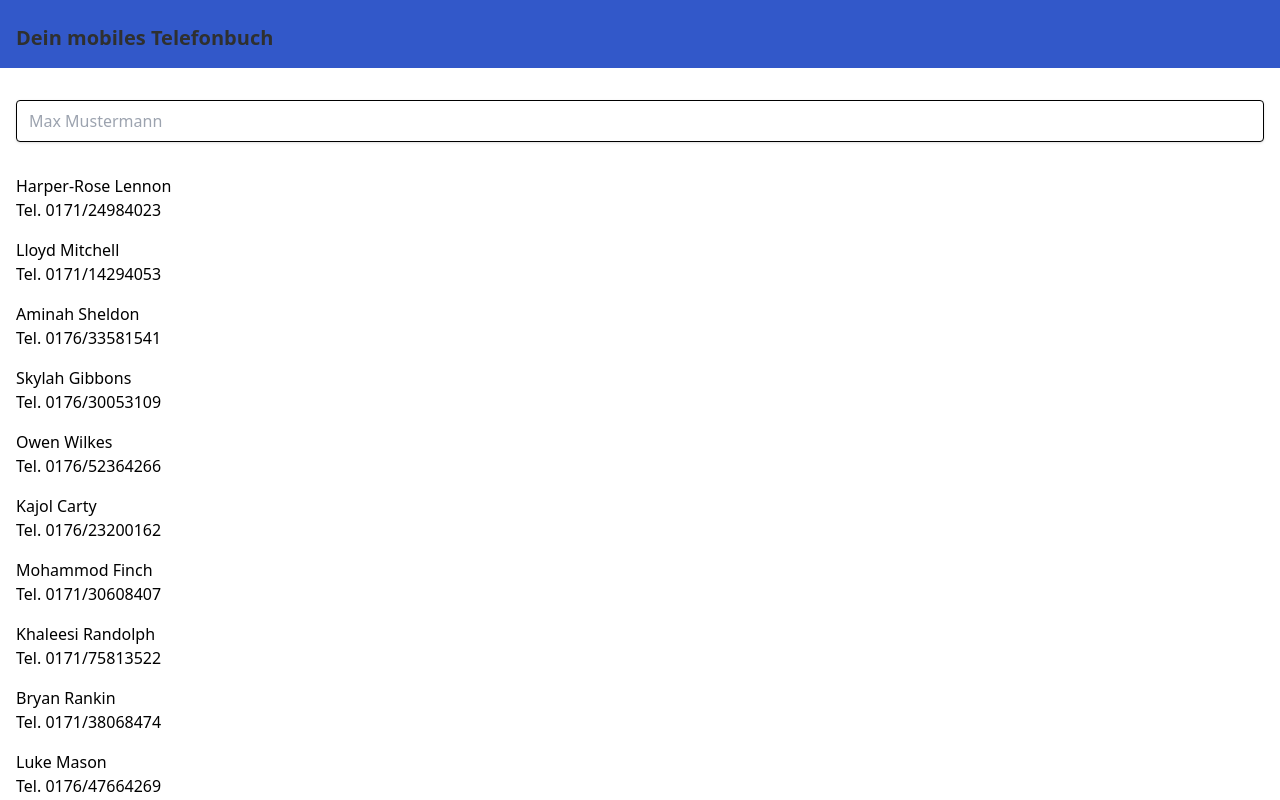
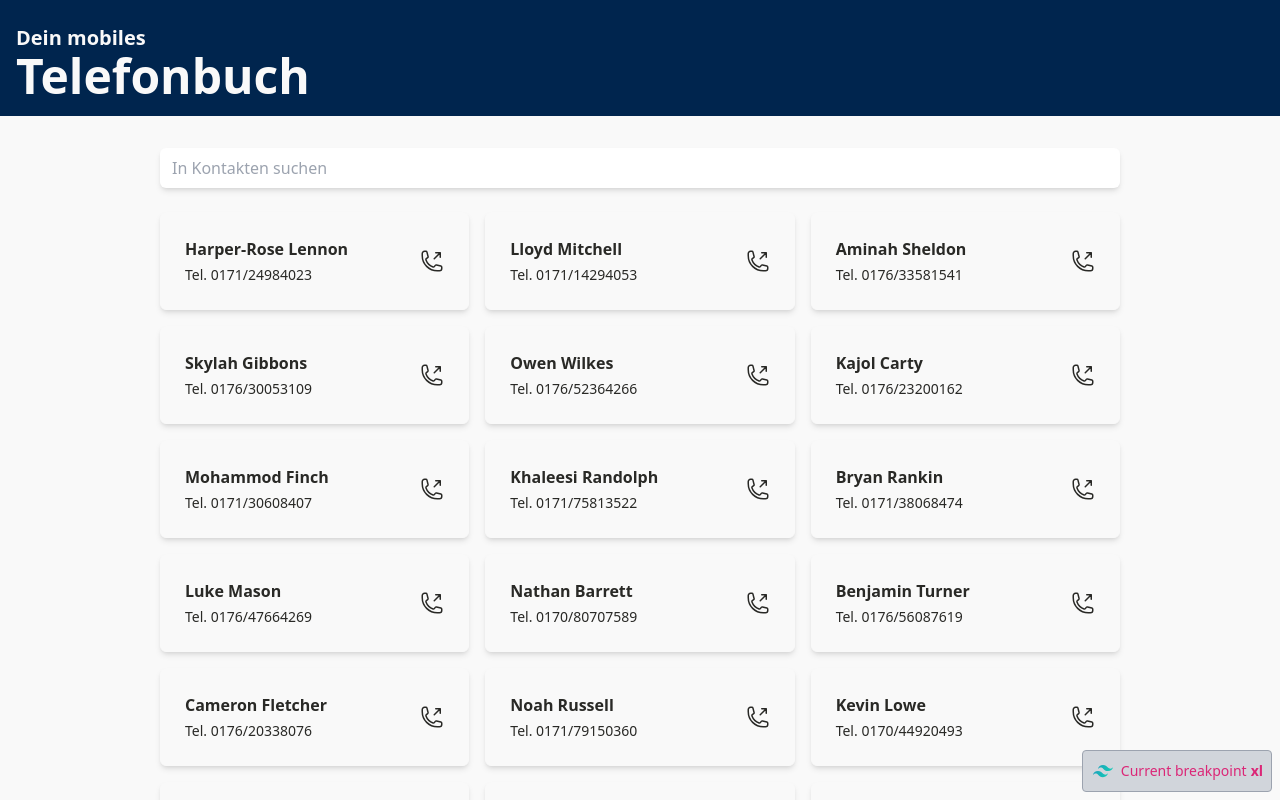
Before and after one commit to vinccenttt/phone-book, a React (Create React App) app: page / in a window 1280 px wide. Shown: the top 800 px of the page. Built offline with nearby package versions, Linux system fonts and the light colour scheme.

Commit message:
feat: added styling

```diff
--- a/package.json
+++ b/package.json
@@ -3,6 +3,7 @@
   "version": "0.1.0",
   "private": true,
   "dependencies": {
+    "@heroicons/react": "^2.1.3",
     "@testing-library/jest-dom": "^5.17.0",
     "@testing-library/react": "^13.4.0",
     "@testing-library/user-event": "^13.5.0",
--- a/src/App.js
+++ b/src/App.js
@@ -1,32 +1,49 @@
 import { useState } from "react";
 import "./index.css";
 import phoneBookData from "./phonebook.json";
+import { PhoneArrowUpRightIcon as PhoneIconOutline } from "@heroicons/react/24/outline";
+import { PhoneArrowUpRightIcon as PhoneIconSolid } from "@heroicons/react/24/solid";
 
 function App() {
   const [searchString, setSearchString] = useState("");
 
   return (
-<>
-    <div className="p-4 pt-6 bg-blue">
-    <h1 className="text-xl font-bold text-gray">Dein mobiles Telefonbuch</h1>
+    <div className="bg-off-white">
+      <Header />
+      <div className="lg:container xl:px-40 lg:px-16 sm:px-12 px-8 pt-8 flex flex-col gap-6">
+        <Searchbar handleOnChange={(e) => setSearchString(e.target.value)}/>
+        <SearchResult searchString={searchString} data={phoneBookData} />
       </div>
-    <div className="p-4 pt-8 lg:container mx-auto flex flex-col">
-
-
-      <input
-      className="shadow border rounded py-2 px-3 text-gray-700 focus:outline-none"
-        type="text"
-        onChange={(e) => setSearchString(e.target.value)}
-        placeholder="Max Mustermann"
-      />
-      <div className="pt-4">
-        <SearchResult  searchString={searchString} data={phoneBookData} />
+      <ShowScreenSize />
     </div>
-    </div></>
   );
 }
 
-function SearchResult({ searchString, data}) {
+function Header() {
+  return (
+    <div className="sm:pt-6 p-4 bg-dark-blue">
+      <h1 className="text-xl font-bold text-off-white hidden sm:block">
+        Dein mobiles
+      </h1>
+      <h1 className="sm:text-5xl text-xl font-bold text-off-white">
+        Telefonbuch
+      </h1>
+    </div>
+  );
+}
+
+function Searchbar({handleOnChange}) {
+  return (
+    <input
+      className="md:shadow-md shadow rounded-md py-2 px-3 text-dark-gray focus:outline-none"
+      type="text"
+      onChange={handleOnChange}
+      placeholder="In Kontakten suchen"
+    />
+  );
+}
+
+function SearchResult({ searchString, data }) {
   function reduceString(word) {
     return word.toLowerCase().replace(/[\s-]/g, "");
   }
@@ -39,23 +56,82 @@ function SearchResult({ searchString, data}) {
   });
 
   return (
-    <>
-      <div>
+    <div className="grid grid-cols-1 md:grid-cols-2 lg:grid-cols-3 gap-4 pb-8">
       {searchResults.map((e) => (
-          <div className="pt-4">
         <PersonCard key={e.phone} name={e.name} phone={e.phone} />
-          </div>
       ))}
     </div>
-    </>
   );
 }
 
 function PersonCard({ name, phone }) {
+  const [isHovered, setIsHovered] = useState(false);
+  const foregroundColor = isHovered ? "dark-blue" : "dark-gray";
+
   return (
+    <div
+      onMouseEnter={() => setIsHovered(true)}
+      onMouseLeave={() => setIsHovered(false)}
+      className="flex items-center justify-between w-full p-6 rounded-md bg-off-white md:shadow-md shadow border border-off-white hover:border-[#00254E]"
+    >
       <div>
-      <p>{name}</p>
-      <p>Tel. {phone}</p>
+        <p className={`font-bold text-base mb-1 text-${foregroundColor}`}>
+          {name}
+        </p>
+        <p className={`text-sm text-${foregroundColor}`}>Tel. {phone}</p>
+      </div>
+      <PhoneIcon isHovered={isHovered} color={foregroundColor} />
+    </div>
+  );
+}
+
+function PhoneIcon({ isHovered, color }) {
+  const translation = isHovered ? "transform -translate-y-1 translate-x-1" : "";
+  const styling = `h-6 w-6 text-${color} ${translation}`;
+  return isHovered ? (
+    <PhoneIconSolid className={styling} />
+  ) : (
+    <PhoneIconOutline className={styling} />
+  );
+}
+
+function ShowScreenSize() {
+  return (
+    <div className="flex items-center m-2 fixed bottom-0 right-0 border border-gray-400 rounded p-2 bg-gray-300 text-pink-600 text-sm">
+      <svg
+        class="h-6 w-auto inline"
+        viewBox="0 0 80 64"
+        fill="none"
+        xmlns="http://www.w3.org/2000/svg"
+      >
+        <path
+          fill="url(#paint0_linear)"
+          fill-rule="evenodd"
+          clip-rule="evenodd"
+          d="M32 16C24.8 16 20.3 19.6 18.5 26.8C21.2 23.2 24.35 21.85 27.95 22.75C30.004 23.2635 31.4721 24.7536 33.0971 26.4031C35.7443 29.0901 38.8081 32.2 45.5 32.2C52.7 32.2 57.2 28.6 59 21.4C56.3 25 53.15 26.35 49.55 25.45C47.496 24.9365 46.0279 23.4464 44.4029 21.7969C41.7557 19.1099 38.6919 16 32 16ZM18.5 32.2C11.3 32.2 6.8 35.8 5 43C7.7 39.4 10.85 38.05 14.45 38.95C16.504 39.4635 17.9721 40.9536 19.5971 42.6031C22.2443 45.2901 25.3081 48.4 32 48.4C39.2 48.4 43.7 44.8 45.5 37.6C42.8 41.2 39.65 42.55 36.05 41.65C33.996 41.1365 32.5279 39.6464 30.9029 37.9969C28.2557 35.3099 25.1919 32.2 18.5 32.2Z"
+        ></path>
+        <defs>
+          <linearGradient
+            id="paint0_linear"
+            x1="3.5"
+            y1="16"
+            x2="59"
+            y2="48"
+            gradientUnits="userSpaceOnUse"
+          >
+            <stop stop-color="#2298BD"></stop>
+            <stop offset="1" stop-color="#0ED7B5"></stop>
+          </linearGradient>
+        </defs>
+      </svg>
+      Current breakpoint
+      <span class="ml-1 sm:hidden md:hidden lg:hidden xl:hidden">
+        default (&lt; 640px)
+      </span>
+      <span class="ml-1 hidden sm:inline md:hidden font-extrabold">sm</span>
+      <span class="ml-1 hidden md:inline lg:hidden font-extrabold">md</span>
+      <span class="ml-1 hidden lg:inline xl:hidden font-extrabold">lg</span>
+      <span class="ml-1 hidden xl:inline font-extrabold">xl</span>
     </div>
   );
 }
--- a/tailwind.config.js
+++ b/tailwind.config.js
@@ -2,10 +2,14 @@
 module.exports = {
   content: [ "./src/**/*.{js,jsx,ts,tsx}",],
   theme: {
+    container: {
+      center: true,
+    },
     extend: {
       colors: {
-        'gray' : '#2f302f',
-        'blue' : '#3258c9',
+        'dark-blue' : '#00254E',
+        'off-white': '#f9f9f9',
+        'dark-gray' : '#292926'
       },
     },
   },
```
Also changed, not shown: 1 other file (tests, documents, lock files or other folders). Lines whose indentation alone changed are shown as unchanged.
